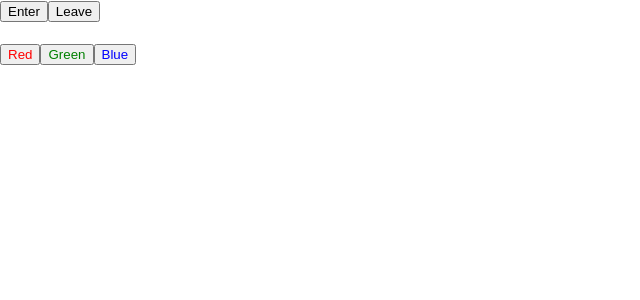
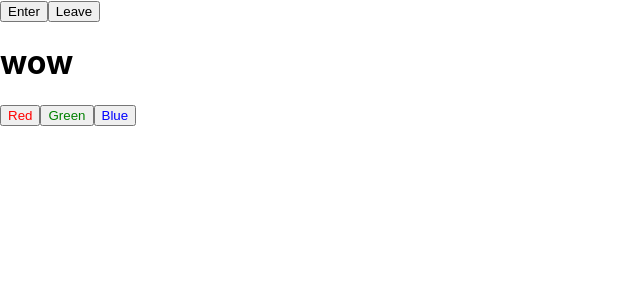
Before and after one commit to zuntopia/react, a React (Create React App) app: page / in a window 1280 px wide. Shown: the top 300 px of the page, without its empty margins (0-640 px from the left). Built offline with nearby package versions, Linux system fonts and the light colour scheme.

Commit message:
state with prop

```diff
--- a/src/Say.js
+++ b/src/Say.js
@@ -1,12 +1,11 @@
 import React, {useState} from 'react';
 
-const Say = () => {
-  const [message, setMessage] = useState('');
+const Say = props => {
+  const [message, setMessage] = useState(props.message);
   const onClickEnter = () => setMessage('Hello');
   const onClickLeave = () => setMessage('Bye');
 
   const [color, setColor] = useState('black');
-
   return (
     <div>
       <button onClick={onClickEnter}> Enter </button>
```
